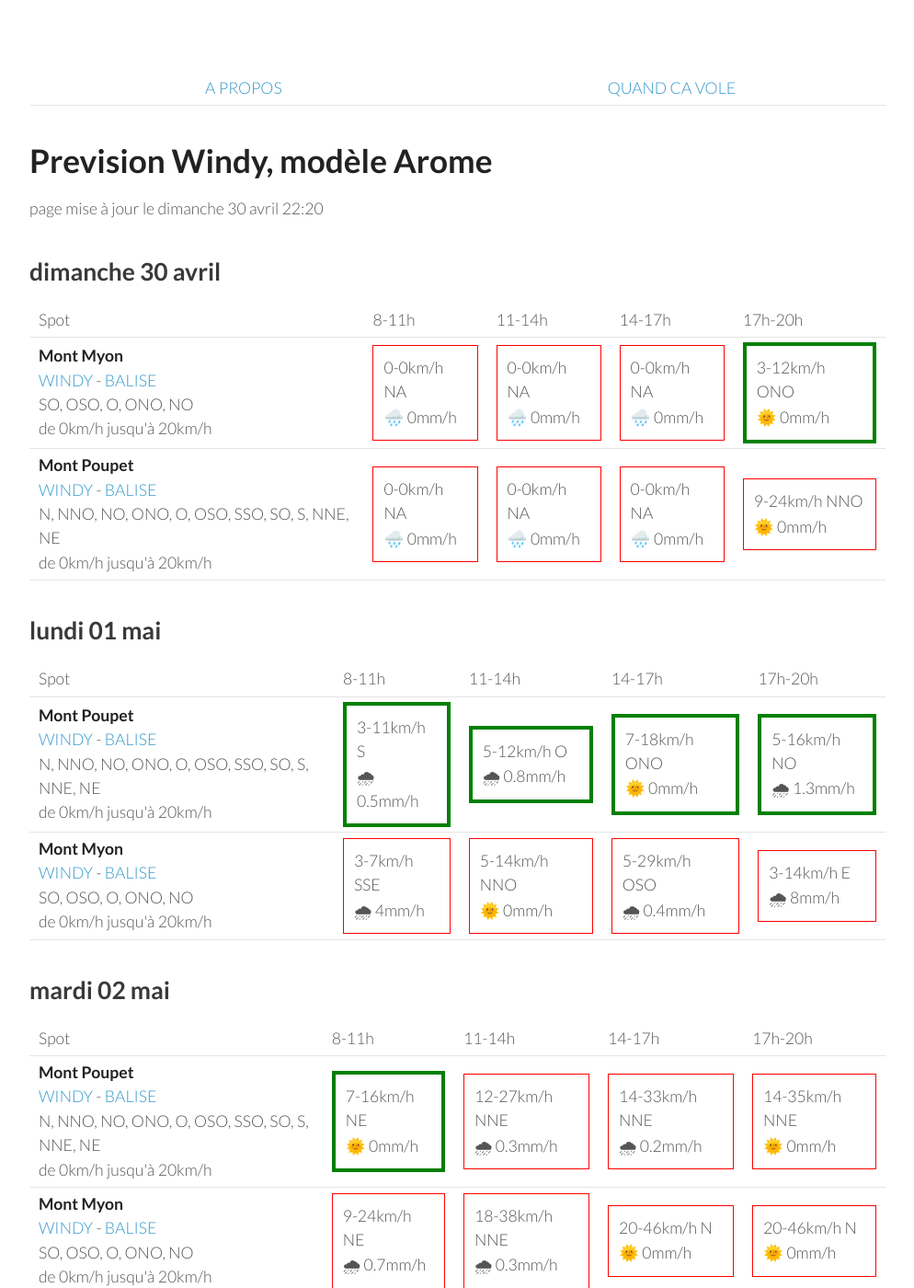
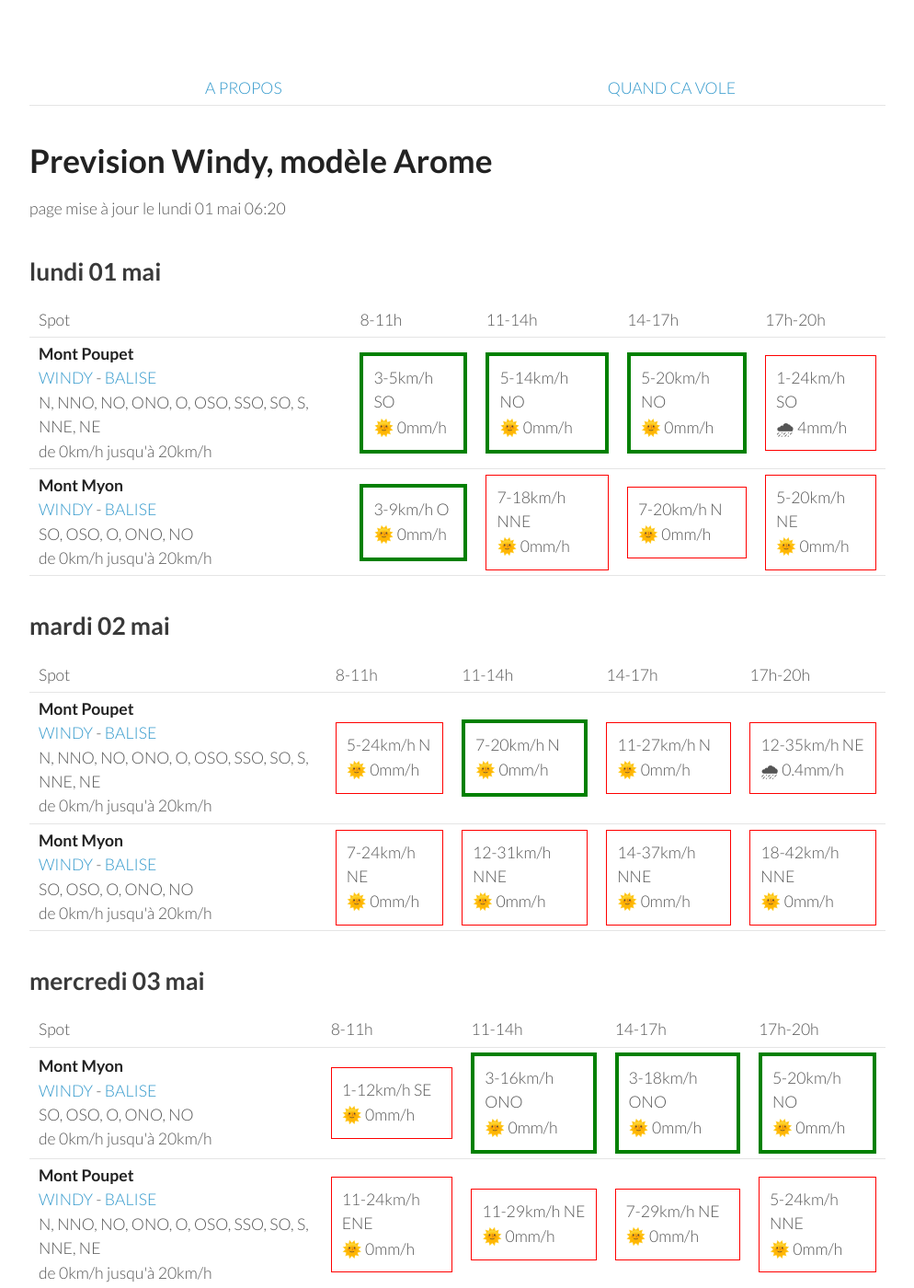
Before and after one commit to parapente-dans-le-nord/parapente-dans-le-nord.github.io, a Jekyll site: the page built from jura.markdown, in a window 1280 px wide and 1400 px high. Shown: the whole window at 92% size, without its empty margins (26-1020 px from the left). Built offline with Jekyll 4.4.1, drawn with Linux system fonts in a browser that asks for light colours; some of the changed text lies outside the part shown.

Commit message:
update index.markdown

```diff
--- a/jura.markdown
+++ b/jura.markdown
@@ -7,42 +7,8 @@ title:  "Tous les spots"
 {: .links}
 
 # Prevision Windy, modèle Arome
-page mise à jour le dimanche 30 avril 22:20
+page mise à jour le lundi 01 mai 06:20
 
-## dimanche 30 avril
-
-{::nomarkdown}
-<table>
-  <tbody>
-    <tr>
-      <td>Spot</td>
-      <td>8-11h</td>
-      <td>11-14h</td>
-      <td>14-17h</td>
-      <td>17h-20h</td>
-    </tr>
-<tr>
-        <td><strong>Mont Myon</strong><br><a href="https://windy.com/46.331/5.397?45.898,5.394,8,m:eWoagj8">WINDY</a> - <span class=""><a href="http://www.balisemeteo.com/balise.php?idBalise=70">BALISE</a> </span><br> <span class="vent-favorable">SO, OSO, O, ONO, NO</span><br><span class="force-vent">de 0km/h jusqu'à 20km/h</span> </td>
-
-            <td><div class="not-flyable"><p>0-0km/h NA</p><p>🌧️ 0mm/h</p></div></td>
-            <td><div class="not-flyable"><p>0-0km/h NA</p><p>🌧️ 0mm/h</p></div></td>
-            <td><div class="not-flyable"><p>0-0km/h NA</p><p>🌧️ 0mm/h</p></div></td>
-            <td><div class="flyable"><p>3-12km/h ONO</p><p>🌞 0mm/h</p></div></td>
-
-    </tr>
-<tr>
-        <td><strong>Mont Poupet</strong><br><a href="https://windy.com/46.970/5.876?46.541,5.876,8">WINDY</a> - <span class=""><a href="http://www.balisemeteo.com/balise.php?idBalise=92">BALISE</a> </span><br> <span class="vent-favorable">N, NNO, NO, ONO, O, OSO, SSO, SO, S, NNE, NE</span><br><span class="force-vent">de 0km/h jusqu'à 20km/h</span> </td>
-
-            <td><div class="not-flyable"><p>0-0km/h NA</p><p>🌧️ 0mm/h</p></div></td>
-            <td><div class="not-flyable"><p>0-0km/h NA</p><p>🌧️ 0mm/h</p></div></td>
-            <td><div class="not-flyable"><p>0-0km/h NA</p><p>🌧️ 0mm/h</p></div></td>
-            <td><div class="not-flyable"><p>9-24km/h NNO</p><p>🌞 0mm/h</p></div></td>
-
-    </tr>
-
-</tbody>
-</table>
-{:/}
 ## lundi 01 mai
 
 {::nomarkdown}
@@ -58,20 +24,20 @@ page mise à jour le dimanche 30 avril 22:20
 <tr>
         <td><strong>Mont Poupet</strong><br><a href="https://windy.com/46.970/5.876?46.541,5.876,8">WINDY</a> - <span class=""><a href="http://www.balisemeteo.com/balise.php?idBalise=92">BALISE</a> </span><br> <span class="vent-favorable">N, NNO, NO, ONO, O, OSO, SSO, SO, S, NNE, NE</span><br><span class="force-vent">de 0km/h jusqu'à 20km/h</span> </td>
 
-            <td><div class="flyable"><p>3-11km/h S</p><p>🌧 0.5mm/h</p></div></td>
-            <td><div class="flyable"><p>5-12km/h O</p><p>🌧 0.8mm/h</p></div></td>
-            <td><div class="flyable"><p>7-18km/h ONO</p><p>🌞 0mm/h</p></div></td>
-            <td><div class="flyable"><p>5-16km/h NO</p><p>🌧 1.3mm/h</p></div></td>
+            <td><div class="flyable"><p>3-5km/h SO</p><p>🌞 0mm/h</p></div></td>
+            <td><div class="flyable"><p>5-14km/h NO</p><p>🌞 0mm/h</p></div></td>
+            <td><div class="flyable"><p>5-20km/h NO</p><p>🌞 0mm/h</p></div></td>
+            <td><div class="not-flyable"><p>1-24km/h SO</p><p>🌧 4mm/h</p></div></td>
 
 
     </tr>
 <tr>
         <td><strong>Mont Myon</strong><br><a href="https://windy.com/46.331/5.397?45.898,5.394,8,m:eWoagj8">WINDY</a> - <span class=""><a href="http://www.balisemeteo.com/balise.php?idBalise=70">BALISE</a> </span><br> <span class="vent-favorable">SO, OSO, O, ONO, NO</span><br><span class="force-vent">de 0km/h jusqu'à 20km/h</span> </td>
 
-            <td><div class="not-flyable"><p>3-7km/h SSE</p><p>🌧 4mm/h</p></div></td>
-            <td><div class="not-flyable"><p>5-14km/h NNO</p><p>🌞 0mm/h</p></div></td>
-            <td><div class="not-flyable"><p>5-29km/h OSO</p><p>🌧 0.4mm/h</p></div></td>
-            <td><div class="not-flyable"><p>3-14km/h E</p><p>🌧 8mm/h</p></div></td>
+            <td><div class="flyable"><p>3-9km/h O</p><p>🌞 0mm/h</p></div></td>
+            <td><div class="not-flyable"><p>7-18km/h NNE</p><p>🌞 0mm/h</p></div></td>
+            <td><div class="not-flyable"><p>7-20km/h N</p><p>🌞 0mm/h</p></div></td>
+            <td><div class="not-flyable"><p>5-20km/h NE</p><p>🌞 0mm/h</p></div></td>
 
 
     </tr>
@@ -94,20 +60,20 @@ page mise à jour le dimanche 30 avril 22:20
 <tr>
         <td><strong>Mont Poupet</strong><br><a href="https://windy.com/46.970/5.876?46.541,5.876,8">WINDY</a> - <span class=""><a href="http://www.balisemeteo.com/balise.php?idBalise=92">BALISE</a> </span><br> <span class="vent-favorable">N, NNO, NO, ONO, O, OSO, SSO, SO, S, NNE, NE</span><br><span class="force-vent">de 0km/h jusqu'à 20km/h</span> </td>
 
-            <td><div class="flyable"><p>7-16km/h NE</p><p>🌞 0mm/h</p></div></td>
-            <td><div class="not-flyable"><p>12-27km/h NNE</p><p>🌧 0.3mm/h</p></div></td>
-            <td><div class="not-flyable"><p>14-33km/h NNE</p><p>🌧 0.2mm/h</p></div></td>
-            <td><div class="not-flyable"><p>14-35km/h NNE</p><p>🌞 0mm/h</p></div></td>
+            <td><div class="not-flyable"><p>5-24km/h N</p><p>🌞 0mm/h</p></div></td>
+            <td><div class="flyable"><p>7-20km/h N</p><p>🌞 0mm/h</p></div></td>
+            <td><div class="not-flyable"><p>11-27km/h N</p><p>🌞 0mm/h</p></div></td>
+            <td><div class="not-flyable"><p>12-35km/h NE</p><p>🌧 0.4mm/h</p></div></td>
 
 
     </tr>
 <tr>
         <td><strong>Mont Myon</strong><br><a href="https://windy.com/46.331/5.397?45.898,5.394,8,m:eWoagj8">WINDY</a> - <span class=""><a href="http://www.balisemeteo.com/balise.php?idBalise=70">BALISE</a> </span><br> <span class="vent-favorable">SO, OSO, O, ONO, NO</span><br><span class="force-vent">de 0km/h jusqu'à 20km/h</span> </td>
 
-            <td><div class="not-flyable"><p>9-24km/h NE</p><p>🌧 0.7mm/h</p></div></td>
-            <td><div class="not-flyable"><p>18-38km/h NNE</p><p>🌧 0.3mm/h</p></div></td>
-            <td><div class="not-flyable"><p>20-46km/h N</p><p>🌞 0mm/h</p></div></td>
-            <td><div class="not-flyable"><p>20-46km/h N</p><p>🌞 0mm/h</p></div></td>
+            <td><div class="not-flyable"><p>7-24km/h NE</p><p>🌞 0mm/h</p></div></td>
+            <td><div class="not-flyable"><p>12-31km/h NNE</p><p>🌞 0mm/h</p></div></td>
+            <td><div class="not-flyable"><p>14-37km/h NNE</p><p>🌞 0mm/h</p></div></td>
+            <td><div class="not-flyable"><p>18-42km/h NNE</p><p>🌞 0mm/h</p></div></td>
 
 
     </tr>
@@ -130,10 +96,10 @@ page mise à jour le dimanche 30 avril 22:20
 <tr>
         <td><strong>Mont Myon</strong><br><a href="https://windy.com/46.331/5.397?45.898,5.394,8,m:eWoagj8">WINDY</a> - <span class=""><a href="http://www.balisemeteo.com/balise.php?idBalise=70">BALISE</a> </span><br> <span class="vent-favorable">SO, OSO, O, ONO, NO</span><br><span class="force-vent">de 0km/h jusqu'à 20km/h</span> </td>
 
-            <td><div class="not-flyable"><p>1-11km/h ESE</p><p>🌞 0mm/h</p></div></td>
-            <td><div class="flyable"><p>5-16km/h ONO</p><p>🌞 0mm/h</p></div></td>
+            <td><div class="not-flyable"><p>1-12km/h SE</p><p>🌞 0mm/h</p></div></td>
+            <td><div class="flyable"><p>3-16km/h ONO</p><p>🌞 0mm/h</p></div></td>
+            <td><div class="flyable"><p>3-18km/h ONO</p><p>🌞 0mm/h</p></div></td>
             <td><div class="flyable"><p>5-20km/h NO</p><p>🌞 0mm/h</p></div></td>
-            <td><div class="flyable"><p>7-20km/h NO</p><p>🌞 0mm/h</p></div></td>
 
 
     </tr>
@@ -141,9 +107,9 @@ page mise à jour le dimanche 30 avril 22:20
         <td><strong>Mont Poupet</strong><br><a href="https://windy.com/46.970/5.876?46.541,5.876,8">WINDY</a> - <span class=""><a href="http://www.balisemeteo.com/balise.php?idBalise=92">BALISE</a> </span><br> <span class="vent-favorable">N, NNO, NO, ONO, O, OSO, SSO, SO, S, NNE, NE</span><br><span class="force-vent">de 0km/h jusqu'à 20km/h</span> </td>
 
             <td><div class="not-flyable"><p>11-24km/h ENE</p><p>🌞 0mm/h</p></div></td>
-            <td><div class="not-flyable"><p>9-27km/h NE</p><p>🌞 0mm/h</p></div></td>
-            <td><div class="not-flyable"><p>11-27km/h NE</p><p>🌞 0mm/h</p></div></td>
-            <td><div class="not-flyable"><p>11-29km/h NNE</p><p>🌞 0mm/h</p></div></td>
+            <td><div class="not-flyable"><p>11-29km/h NE</p><p>🌞 0mm/h</p></div></td>
+            <td><div class="not-flyable"><p>7-29km/h NE</p><p>🌞 0mm/h</p></div></td>
+            <td><div class="not-flyable"><p>5-24km/h NNE</p><p>🌞 0mm/h</p></div></td>
 
 
     </tr>
@@ -167,7 +133,7 @@ page mise à jour le dimanche 30 avril 22:20
         <td><strong>Mont Myon</strong><br><a href="https://windy.com/46.331/5.397?45.898,5.394,8,m:eWoagj8">WINDY</a> - <span class=""><a href="http://www.balisemeteo.com/balise.php?idBalise=70">BALISE</a> </span><br> <span class="vent-favorable">SO, OSO, O, ONO, NO</span><br><span class="force-vent">de 0km/h jusqu'à 20km/h</span> </td>
 
             <td><div class="not-flyable"><p>18-38km/h S</p><p>🌞 0mm/h</p></div></td>
-            <td><div class="not-flyable"><p>22-50km/h SSO</p><p>🌞 0mm/h</p></div></td>
+            <td><div class="not-flyable"><p>20-46km/h SSO</p><p>🌞 0mm/h</p></div></td>
             <td><div class="not-flyable"><p>25-57km/h SSO</p><p>🌞 0mm/h</p></div></td>
             <td><div class="not-flyable"><p>14-53km/h SSO</p><p>🌧 0.2mm/h</p></div></td>
 
@@ -176,8 +142,8 @@ page mise à jour le dimanche 30 avril 22:20
 <tr>
         <td><strong>Mont Poupet</strong><br><a href="https://windy.com/46.970/5.876?46.541,5.876,8">WINDY</a> - <span class=""><a href="http://www.balisemeteo.com/balise.php?idBalise=92">BALISE</a> </span><br> <span class="vent-favorable">N, NNO, NO, ONO, O, OSO, SSO, SO, S, NNE, NE</span><br><span class="force-vent">de 0km/h jusqu'à 20km/h</span> </td>
 
-            <td><div class="not-flyable"><p>9-22km/h SE</p><p>🌞 0mm/h</p></div></td>
-            <td><div class="not-flyable"><p>22-48km/h SSO</p><p>🌞 0mm/h</p></div></td>
+            <td><div class="not-flyable"><p>9-24km/h SSE</p><p>🌞 0mm/h</p></div></td>
+            <td><div class="not-flyable"><p>22-46km/h SO</p><p>🌞 0mm/h</p></div></td>
             <td><div class="not-flyable"><p>24-59km/h SO</p><p>🌞 0mm/h</p></div></td>
             <td><div class="not-flyable"><p>18-51km/h SO</p><p>🌞 0mm/h</p></div></td>
 
```
